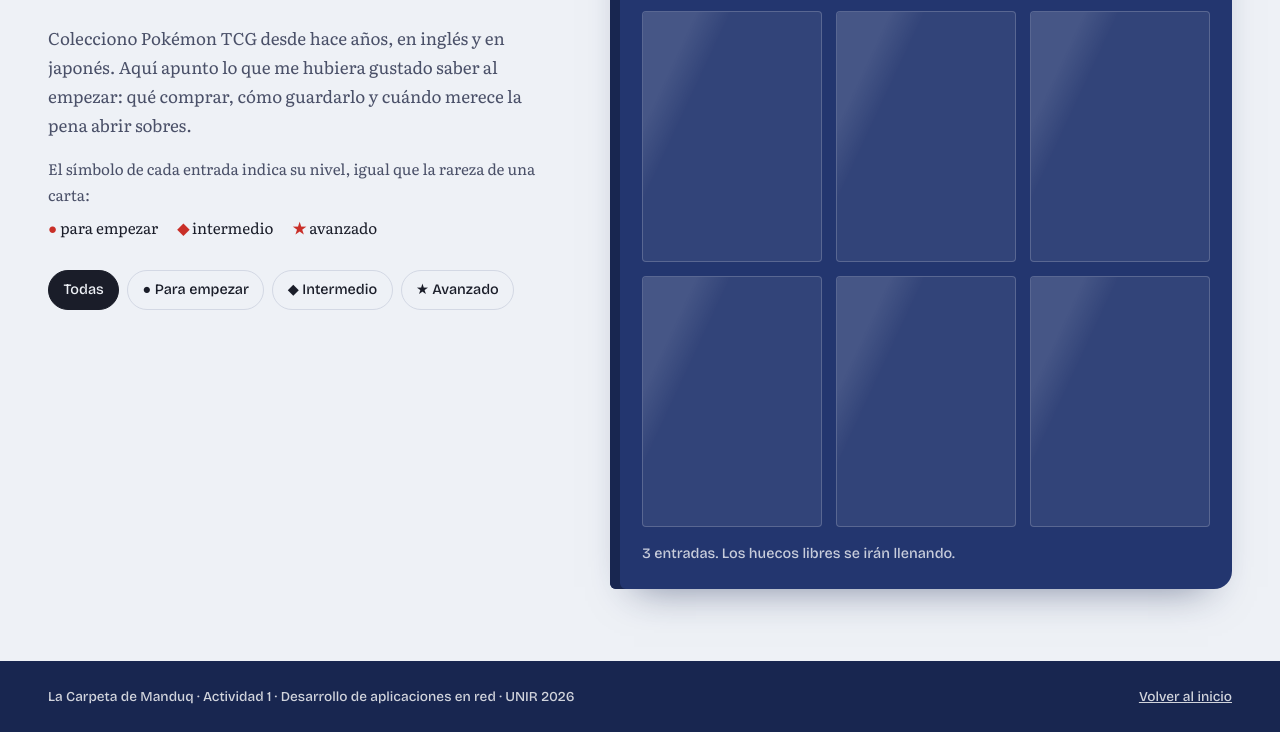
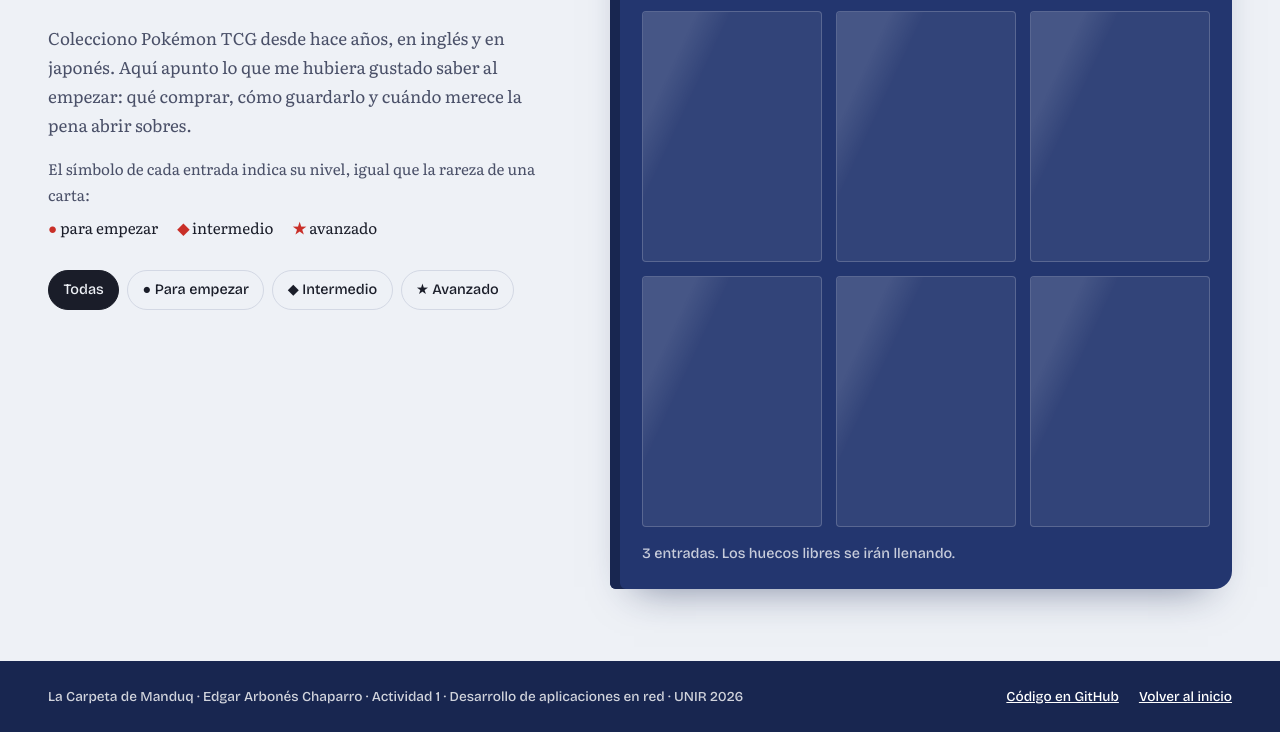
Before and after one commit to Manduq/blog-pokemon-tcg, a plain HTML site: page index.html in a window 1280 px wide. Shown: the part 411-1143 px from the top of the page. Drawn offline with nearby package versions, Linux system fonts and the light colour scheme.

Commit message:
Nombre del autor en Sobre mí y enlace al repositorio en el pie
Co-Authored-By: Claude Opus 5.5 <noreply@anthropic.com>
Claude-Session: https://claude.ai/code/session_016csVAQVYNomKAwR9QSZbpV

```diff
--- a/css/styles.css
+++ b/css/styles.css
@@ -414,3 +414,7 @@ figcaption { font-size: .9rem; color: var(--tinta-suave); margin-top: .5rem; fon
   *, *::before, *::after { animation: none !important; transition: none !important; }
   html { scroll-behavior: auto; }
 }
+
+/* Enlaces del pie (código en GitHub y volver al inicio) */
+.pie-enlaces { display: flex; gap: 1.25rem; }
+.pie-enlaces a { color: #fff; }
--- a/index.html
+++ b/index.html
@@ -9,7 +9,7 @@
   <link rel="preconnect" href="https://fonts.googleapis.com">
   <link rel="preconnect" href="https://fonts.gstatic.com" crossorigin>
   <link href="https://fonts.googleapis.com/css2?family=Bricolage+Grotesque:opsz,wght@12..96,500;12..96,700;12..96,800&family=Literata:ital,opsz,wght@0,7..72,400;0,7..72,600;1,7..72,400&display=swap" rel="stylesheet">
-  <link rel="stylesheet" href="css/styles.css?v=2">
+  <link rel="stylesheet" href="css/styles.css?v=3">
   <script>
     // Aplica el tema guardado antes de pintar la página (evita el parpadeo)
     try { if (localStorage.getItem('tema') === 'noche') document.documentElement.dataset.tema = 'noche'; } catch (e) {}
@@ -80,7 +80,7 @@
       <div class="sobre-mi-cuerpo">
         <img src="img/favicon.svg" alt="" width="96" height="96">
         <div>
-          <p>Soy Manduq. Trabajo en IT en Barcelona y estudio Ingeniería Informática en la UNIR. Este blog es la Actividad 1 de la asignatura <em>Desarrollo de aplicaciones en red</em>, y lo he aprovechado para escribir sobre lo que más me entretiene fuera del trabajo: coleccionar cartas Pokémon.</p>
+          <p>Soy Edgar Arbonés Chaparro, aunque en internet me encontraréis como Manduq. Trabajo en IT en Barcelona y estudio Ingeniería Informática en la UNIR. Este blog es la Actividad 1 de la asignatura <em>Desarrollo de aplicaciones en red</em>, y lo he aprovechado para escribir sobre lo que más me entretiene fuera del trabajo: coleccionar cartas Pokémon.</p>
           <p>El sitio está hecho a mano con HTML, CSS y JavaScript, sin frameworks, y se publica con GitHub Pages.</p>
           <p class="aviso-legal">Pokémon es una marca de Nintendo, Creatures y GAME FREAK. Este es un blog personal sin relación con ellas; todas las ilustraciones son originales.</p>
         </div>
@@ -122,10 +122,13 @@
   </main>
 
   <footer class="pie">
-    <p>La Carpeta de Manduq · Actividad 1 · Desarrollo de aplicaciones en red · UNIR 2026</p>
-    <a href="#inicio">Volver al inicio</a>
+    <p>La Carpeta de Manduq · Edgar Arbonés Chaparro · Actividad 1 · Desarrollo de aplicaciones en red · UNIR 2026</p>
+    <nav class="pie-enlaces" aria-label="Enlaces del pie">
+      <a href="https://github.com/Manduq/blog-pokemon-tcg" target="_blank" rel="noopener">Código en GitHub</a>
+      <a href="#inicio">Volver al inicio</a>
+    </nav>
   </footer>
 
-  <script src="js/app.js?v=2"></script>
+  <script src="js/app.js?v=3"></script>
 </body>
 </html>
```
